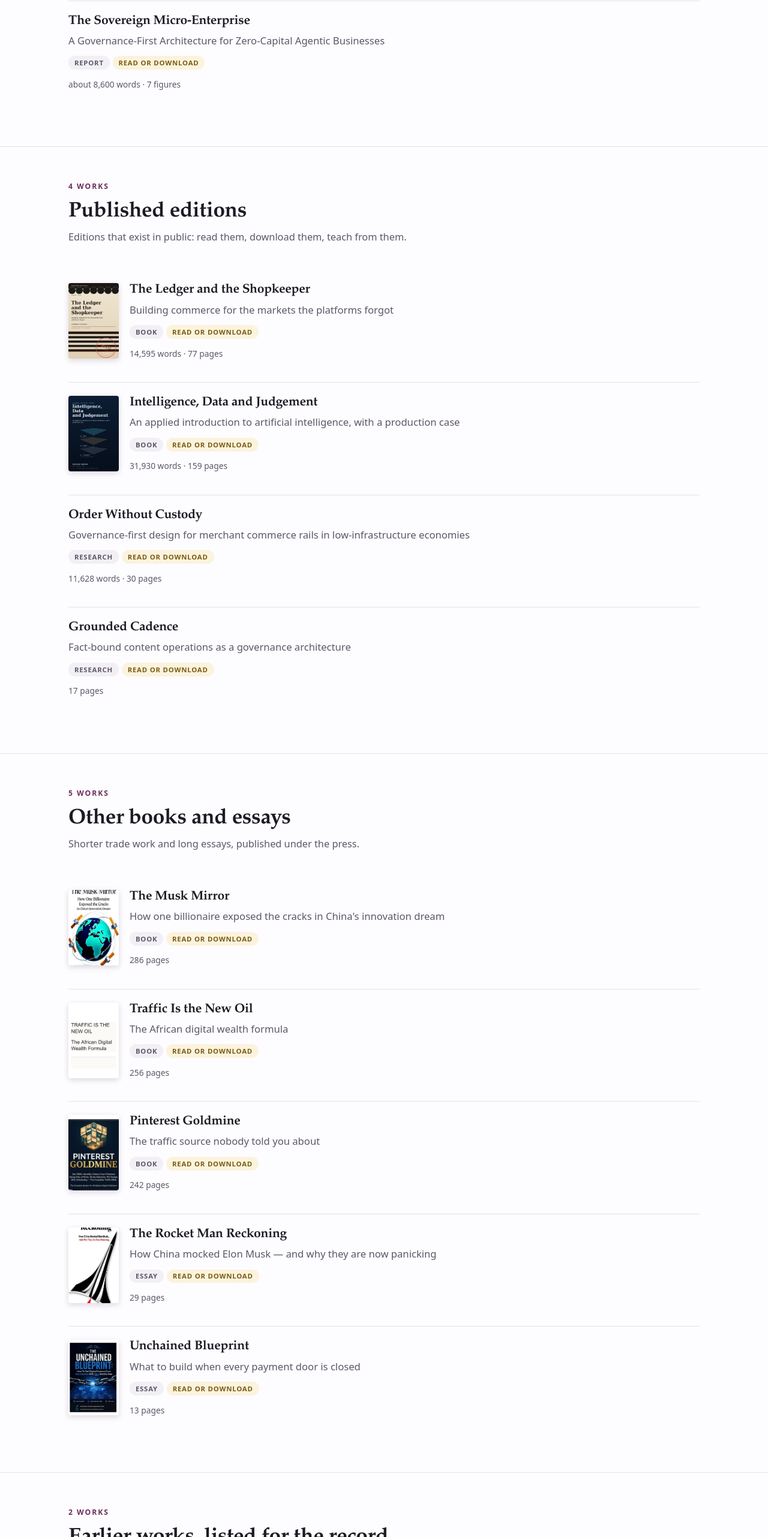
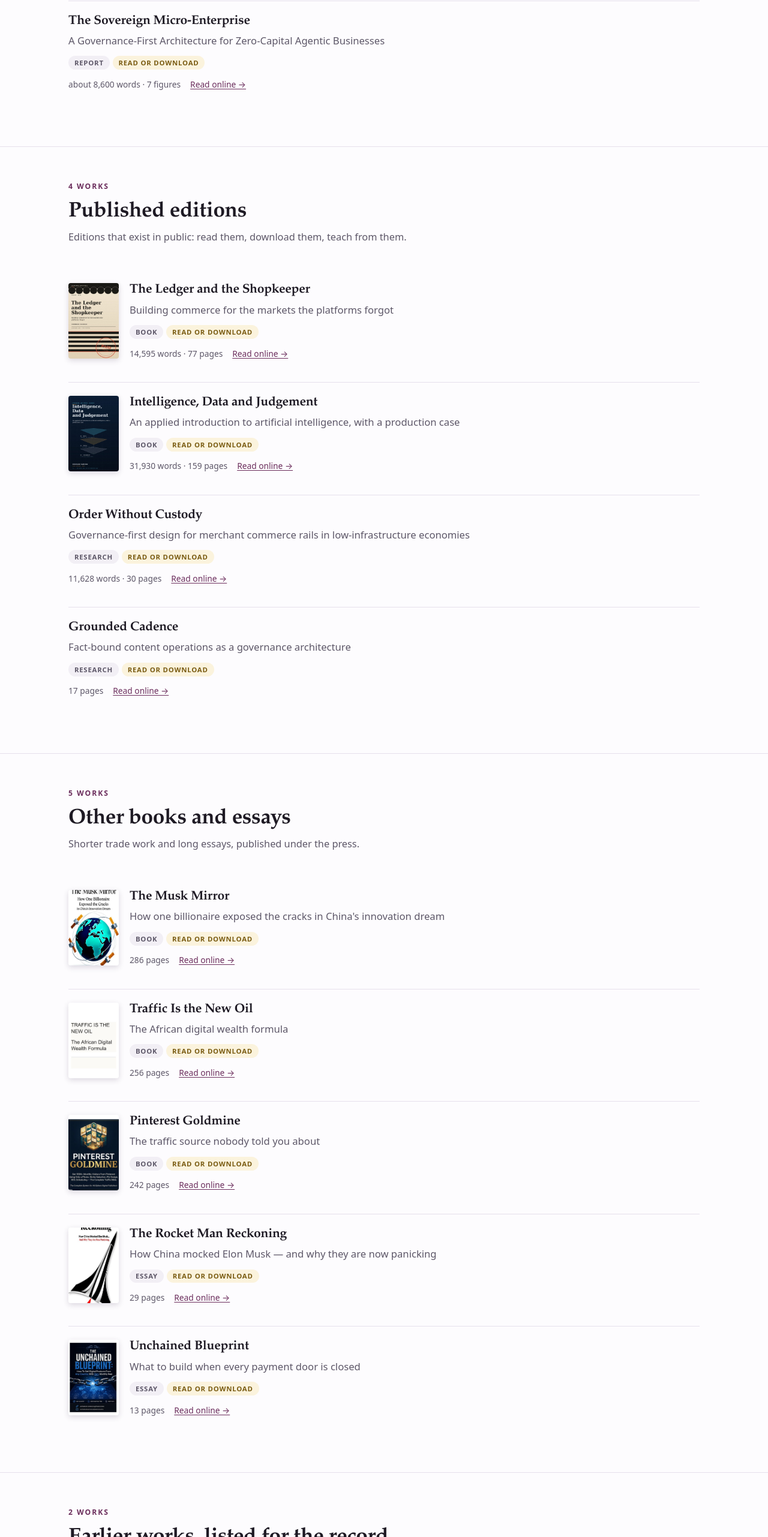
Before and after one commit to Jacaranda-Labs/jacaranda-labs, a plain HTML site: page dist/publications/index.html in a window 1280 px wide. Shown: the part 2560-5123 px from the top of the page at 60% size. Drawn offline with Linux system fonts and the light colour scheme.

Commit message:
publications: a Read online link on every row that has one

```diff
--- a/dist/publications/index.html
+++ b/dist/publications/index.html
@@ -174,7 +174,7 @@ author-review copies, sent to editors and reviewers on request.</p>
 <h3><a href="/publications/sovereign-micro-enterprise/">The Sovereign Micro-Enterprise</a></h3>
 <p class="sub">A Governance-First Architecture for Zero-Capital Agentic Businesses</p>
 <div><span class="tag dim">report</span><span class="tag gold">Read or download</span></div>
-<p class="meta-row"><span>about 8,600 words · 7 figures</span></p>
+<p class="meta-row"><span>about 8,600 words · 7 figures</span><a href="/read/sovereign-micro-enterprise.html">Read online →</a></p>
 </div></div></div></li></ul></div></section><section id="published"><div class="wrap">
 <div class="sec-head"><div><p class="kicker">4 works</p><h2>Published editions</h2>
 <p class="lede" style="font-size:1.02rem;margin-top:.5rem">Editions that exist in public: read them, download them, teach from them.</p></div></div>
@@ -182,22 +182,22 @@ author-review copies, sent to editors and reviewers on request.</p>
 <h3><a href="/publications/ledger/">The Ledger and the Shopkeeper</a></h3>
 <p class="sub">Building commerce for the markets the platforms forgot</p>
 <div><span class="tag dim">book</span><span class="tag gold">Read or download</span></div>
-<p class="meta-row"><span>14,595 words · 77 pages</span></p>
+<p class="meta-row"><span>14,595 words · 77 pages</span><a href="/read/the-ledger-and-the-shopkeeper.html">Read online →</a></p>
 </div></div></div></li><li><div class="row"><div class="with-thumb"><img class="thumb" src="/covers/intelligence-data-and-judgement.jpg" width="84" height="126" alt="Cover of Intelligence, Data and Judgement" loading="lazy"><div>
 <h3><a href="/publications/intelligence/">Intelligence, Data and Judgement</a></h3>
 <p class="sub">An applied introduction to artificial intelligence, with a production case</p>
 <div><span class="tag dim">book</span><span class="tag gold">Read or download</span></div>
-<p class="meta-row"><span>31,930 words · 159 pages</span></p>
+<p class="meta-row"><span>31,930 words · 159 pages</span><a href="/read/intelligence-data-and-judgement.html">Read online →</a></p>
 </div></div></div></li><li><div class="row"><div class="with-thumb"><div>
 <h3><a href="/publications/custody/">Order Without Custody</a></h3>
 <p class="sub">Governance-first design for merchant commerce rails in low-infrastructure economies</p>
 <div><span class="tag dim">research</span><span class="tag gold">Read or download</span></div>
-<p class="meta-row"><span>11,628 words · 30 pages</span></p>
+<p class="meta-row"><span>11,628 words · 30 pages</span><a href="/read/order-without-custody.html">Read online →</a></p>
 </div></div></div></li><li><div class="row"><div class="with-thumb"><div>
 <h3><a href="/publications/cadence/">Grounded Cadence</a></h3>
 <p class="sub">Fact-bound content operations as a governance architecture</p>
 <div><span class="tag dim">research</span><span class="tag gold">Read or download</span></div>
-<p class="meta-row"><span>17 pages</span></p>
+<p class="meta-row"><span>17 pages</span><a href="/read/grounded-cadence.html">Read online →</a></p>
 </div></div></div></li></ul></div></section><section id="trade"><div class="wrap">
 <div class="sec-head"><div><p class="kicker">5 works</p><h2>Other books and essays</h2>
 <p class="lede" style="font-size:1.02rem;margin-top:.5rem">Shorter trade work and long essays, published under the press.</p></div></div>
@@ -205,27 +205,27 @@ author-review copies, sent to editors and reviewers on request.</p>
 <h3><a href="/publications/musk-mirror/">The Musk Mirror</a></h3>
 <p class="sub">How one billionaire exposed the cracks in China&#x27;s innovation dream</p>
 <div><span class="tag dim">book</span><span class="tag gold">Read or download</span></div>
-<p class="meta-row"><span>286 pages</span></p>
+<p class="meta-row"><span>286 pages</span><a href="/read/the-musk-mirror.html">Read online →</a></p>
 </div></div></div></li><li><div class="row"><div class="with-thumb"><img class="thumb" src="/covers/traffic-is-the-new-oil.jpg" width="84" height="126" alt="Cover of Traffic Is the New Oil" loading="lazy"><div>
 <h3><a href="/publications/traffic/">Traffic Is the New Oil</a></h3>
 <p class="sub">The African digital wealth formula</p>
 <div><span class="tag dim">book</span><span class="tag gold">Read or download</span></div>
-<p class="meta-row"><span>256 pages</span></p>
+<p class="meta-row"><span>256 pages</span><a href="/read/traffic-is-the-new-oil.html">Read online →</a></p>
 </div></div></div></li><li><div class="row"><div class="with-thumb"><img class="thumb" src="/covers/pinterest-goldmine.jpg" width="84" height="126" alt="Cover of Pinterest Goldmine" loading="lazy"><div>
 <h3><a href="/publications/pinterest/">Pinterest Goldmine</a></h3>
 <p class="sub">The traffic source nobody told you about</p>
 <div><span class="tag dim">book</span><span class="tag gold">Read or download</span></div>
-<p class="meta-row"><span>242 pages</span></p>
+<p class="meta-row"><span>242 pages</span><a href="/read/pinterest-goldmine.html">Read online →</a></p>
 </div></div></div></li><li><div class="row"><div class="with-thumb"><img class="thumb" src="/covers/the-rocket-man-reckoning.jpg" width="84" height="126" alt="Cover of The Rocket Man Reckoning" loading="lazy"><div>
 <h3><a href="/publications/rocket-man/">The Rocket Man Reckoning</a></h3>
 <p class="sub">How China mocked Elon Musk — and why they are now panicking</p>
 <div><span class="tag dim">essay</span><span class="tag gold">Read or download</span></div>
-<p class="meta-row"><span>29 pages</span></p>
+<p class="meta-row"><span>29 pages</span><a href="/read/the-rocket-man-reckoning.html">Read online →</a></p>
 </div></div></div></li><li><div class="row"><div class="with-thumb"><img class="thumb" src="/covers/unchained-blueprint.jpg" width="84" height="126" alt="Cover of Unchained Blueprint" loading="lazy"><div>
 <h3><a href="/publications/unchained/">Unchained Blueprint</a></h3>
 <p class="sub">What to build when every payment door is closed</p>
 <div><span class="tag dim">essay</span><span class="tag gold">Read or download</span></div>
-<p class="meta-row"><span>13 pages</span></p>
+<p class="meta-row"><span>13 pages</span><a href="/read/unchained-blueprint.html">Read online →</a></p>
 </div></div></div></li></ul></div></section><section id="earlier"><div class="wrap">
 <div class="sec-head"><div><p class="kicker">2 works</p><h2>Earlier works, listed for the record</h2>
 <p class="lede" style="font-size:1.02rem;margin-top:.5rem">No manuscript online. Both use DeskOS as their case and describe it before its October 2026 rebuild.</p></div></div>
```
Also changed, not shown: dist/courage-garikai/index.html (+1 -1 lines), 1 other file.
